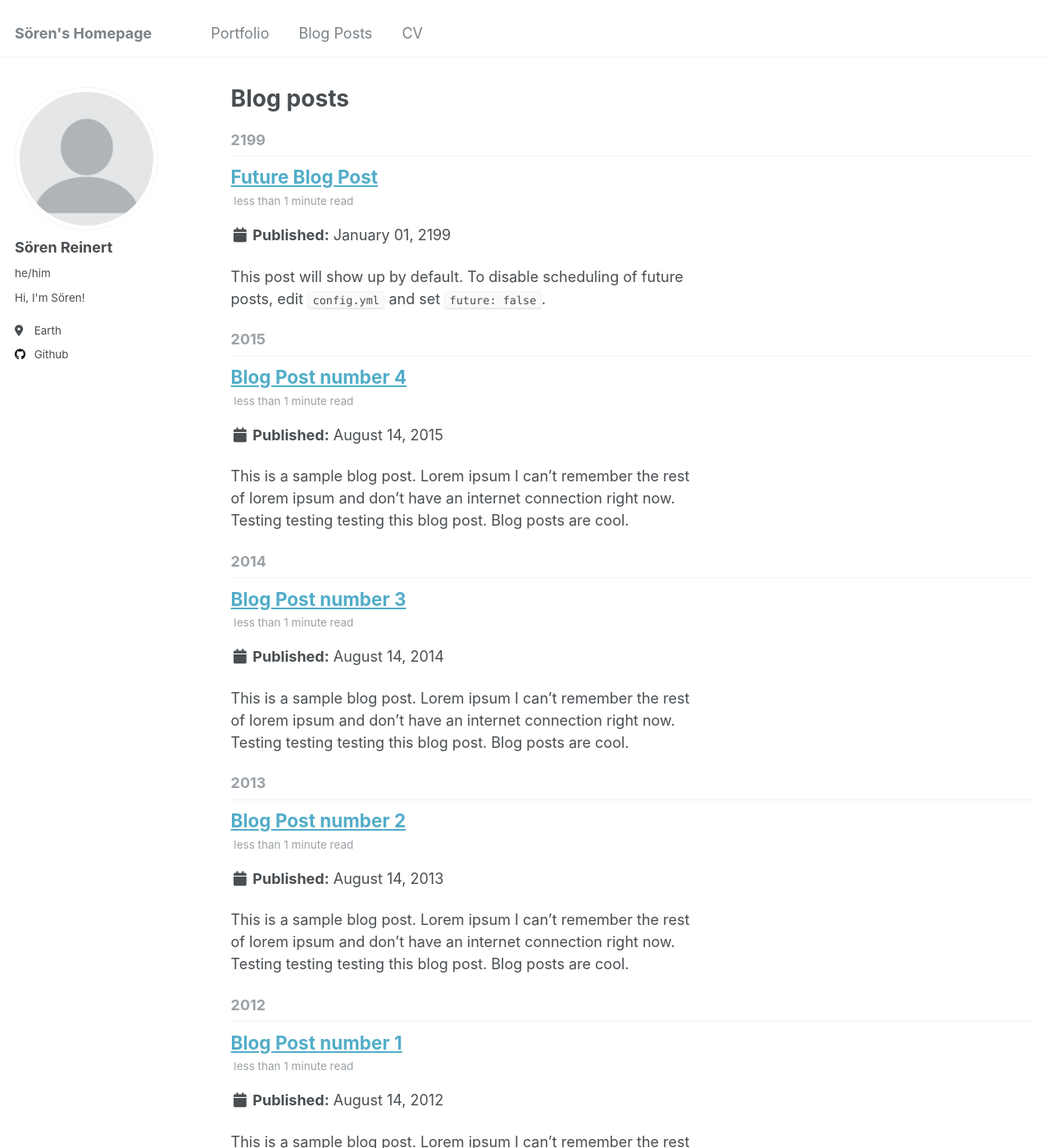
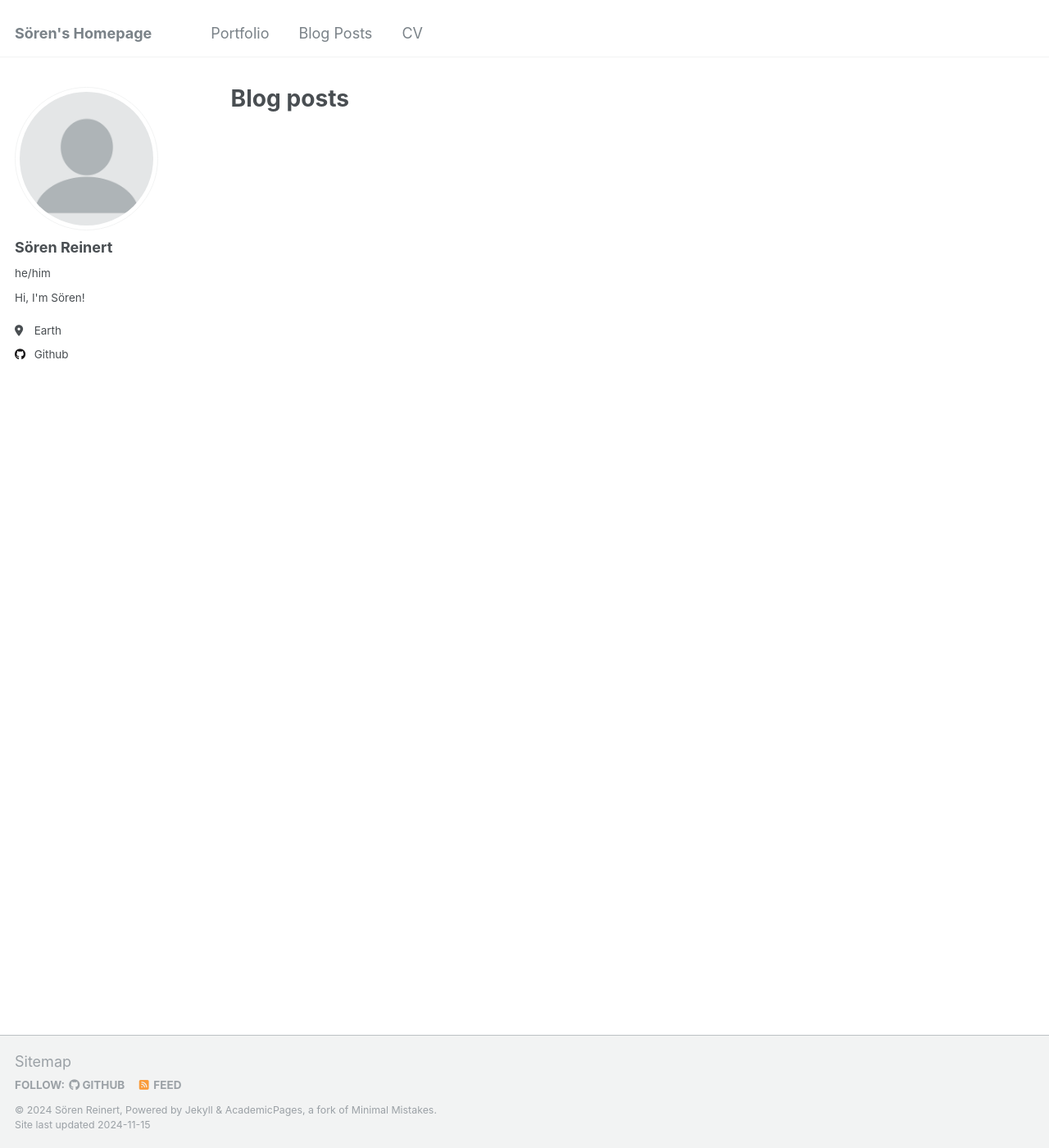
Before and after one commit to soe-reinert/soe-reinert.github.io, a Jekyll site: the page built from _pages/year-archive.html, in a window 1280 px wide and 1400 px high. Shown: the whole window at 82% size. Built offline with Jekyll 4.4.1, drawn with Linux system fonts in a browser that asks for light colours; some of the changed text lies outside the part shown.

Commit message:
Remove placeholder content and update cv

```diff
--- a/_pages/cv.md
+++ b/_pages/cv.md
@@ -11,11 +11,10 @@ redirect_from:
 
 Education
 ======
-* Ph.D in Version Control Theory, GitHub University, 2018 (expected)
-* M.S. in Jekyll, GitHub University, 2014
-* B.S. in GitHub, GitHub University, 2012
+* M.S. in International Economics, University of Göttingen, 2023
+* B.S. in Economics, University of Göttingen, 2020
 
-Work experience
+<!-- Work experience
 ======
 * Spring 2024: Academic Pages Collaborator
   * Github University
@@ -30,35 +29,9 @@ Work experience
 * Summer 2015: Research Assistant
   * Github University
   * Duties included: Tagging issues
-  * Supervisor: Professor Git
+  * Supervisor: Professor Git -->
 
 Skills
 ======
-* Skill 1
-* Skill 2
-  * Sub-skill 2.1
-  * Sub-skill 2.2
-  * Sub-skill 2.3
-* Skill 3
-
-Publications
-======
-  <ul>{% for post in site.publications reversed %}
-    {% include archive-single-cv.html %}
-  {% endfor %}</ul>
-
-Talks
-======
-  <ul>{% for post in site.talks reversed %}
-    {% include archive-single-talk-cv.html  %}
-  {% endfor %}</ul>
-
-Teaching
-======
-  <ul>{% for post in site.teaching reversed %}
-    {% include archive-single-cv.html %}
-  {% endfor %}</ul>
-
-Service and leadership
-======
-* Currently signed in to 43 different slack teams
+* SQL
+* Python
--- a/_posts/2012-08-14-blog-post-1.md
+++ /dev/null
@@ -1,20 +0,0 @@
----
-title: 'Blog Post number 1'
-date: 2012-08-14
-permalink: /posts/2012/08/blog-post-1/
-tags:
-  - cool posts
-  - category1
-  - category2
----
-
-This is a sample blog post. Lorem ipsum I can't remember the rest of lorem ipsum and don't have an internet connection right now. Testing testing testing this blog post. Blog posts are cool.
-
-Headings are cool
-======
-
-You can have many headings
-======
-
-Aren't headings cool?
-------
--- a/_posts/2013-08-14-blog-post-2.md
+++ /dev/null
@@ -1,20 +0,0 @@
----
-title: 'Blog Post number 2'
-date: 2013-08-14
-permalink: /posts/2013/08/blog-post-2/
-tags:
-  - cool posts
-  - category1
-  - category2
----
-
-This is a sample blog post. Lorem ipsum I can't remember the rest of lorem ipsum and don't have an internet connection right now. Testing testing testing this blog post. Blog posts are cool.
-
-Headings are cool
-======
-
-You can have many headings
-======
-
-Aren't headings cool?
-------
--- a/_posts/2014-08-14-blog-post-3.md
+++ /dev/null
@@ -1,20 +0,0 @@
----
-title: 'Blog Post number 3'
-date: 2014-08-14
-permalink: /posts/2014/08/blog-post-3/
-tags:
-  - cool posts
-  - category1
-  - category2
----
-
-This is a sample blog post. Lorem ipsum I can't remember the rest of lorem ipsum and don't have an internet connection right now. Testing testing testing this blog post. Blog posts are cool.
-
-Headings are cool
-======
-
-You can have many headings
-======
-
-Aren't headings cool?
-------
--- a/_posts/2199-01-01-future-post.md
+++ /dev/null
@@ -1,11 +0,0 @@
----
-title: 'Future Blog Post'
-date: 2199-01-01
-permalink: /posts/2012/08/blog-post-4/
-tags:
-  - cool posts
-  - category1
-  - category2
----
-
-This post will show up by default. To disable scheduling of future posts, edit `config.yml` and set `future: false`.
```
Also changed, not shown: _portfolio/portfolio-1.md (deleted, +0 -7 lines), _portfolio/portfolio-2.html (deleted, +0 -7 lines), _posts/2015-08-14-blog-post-4.md (deleted, +0 -20 lines).
